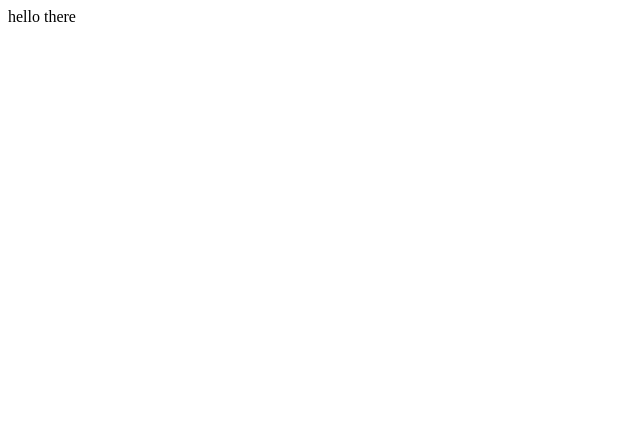
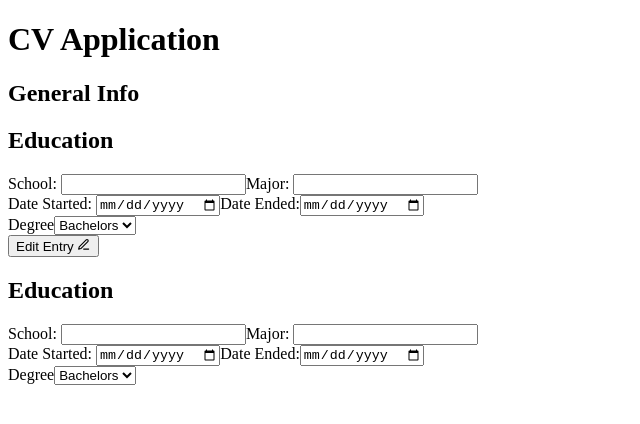
Before and after one commit to artsycoder533/cv-application, a React (Create React App) app: page / in a window 1280 px wide. Shown: the top 424 px of the page, without its empty margins (0-640 px from the left). Built offline with nearby package versions, Linux system fonts and the light colour scheme.

Commit message:
created Education, General, and GeneralInfo componenets

```diff
--- a/src/App.js
+++ b/src/App.js
@@ -1,12 +1,16 @@
 import React, { Component } from "react";
+import General from "./components/General";
+import Education from "./components/Education";
 
 class App extends Component {
   render() {
     return (
-      <div className="App">
-        hello there
-      </div>
-    )
+			<div className="App">
+				<h1>CV Application</h1>
+				<General />
+				<Education />
+			</div>
+		);
   }
 }
 
--- /dev/null
+++ b/src/components/Education.js
@@ -0,0 +1,30 @@
+import React, { Component } from 'react';
+
+export default class Education extends Component {
+    // constructor(props) {
+    //     super(props);
+    // }
+    render() {
+        return (
+            <div className="education">
+                <h2>Education</h2>
+                <label htmlFor="school">School: </label>
+                <input type="text" />
+                <label htmlFor="major">Major: </label>
+                <input type="text" />
+                <br />
+                <label htmlFor="startDate">Date Started: </label>
+                <input type="date" />
+                <label htmlFor="graduationDate">Date Ended:</label>
+                <input type="date" />
+                <br />
+                <label htmlFor="degree">Degree</label>
+                <select name="degree" id="degree">
+                    <option value="bachelors">Bachelors</option>
+                    <option value="bachelors">Masters</option>
+                    <option value="bachelors">Certificate</option>
+                </select>
+            </div>
+        )
+    }
+}
--- /dev/null
+++ b/src/components/General.js
@@ -0,0 +1,21 @@
+import React, { Component } from 'react';
+import GeneralInfo from './Education';
+import { FiEdit3 } from "react-icons/fi";
+
+
+export default class General extends Component {
+    constructor(props) {
+        super(props);
+    }
+    render() {
+        return (
+            <div className="general">
+                <h2>General Info</h2>
+                <GeneralInfo/>
+                <button type="button">
+                    Edit Entry <FiEdit3 />
+                </button>
+            </div>
+        );
+    }
+}
--- a/src/index.js
+++ b/src/index.js
@@ -2,6 +2,7 @@ import React from 'react';
 import ReactDOM from 'react-dom';
 // import './index.css';
 import App from './App';
+
 
 ReactDOM.render(
   <React.StrictMode>
```
Also changed, not shown: src/components/GeneralInfo.js (added, +35 -0 lines).
